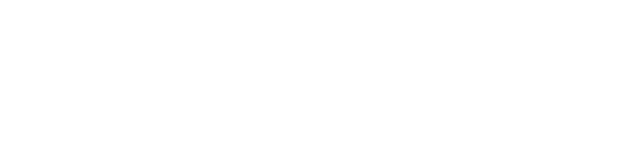
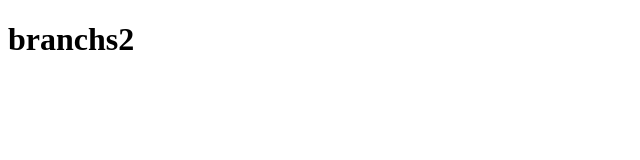
Before and after one commit to djeytq/branchs, a plain HTML site: page index.html in a window 1280 px wide. Shown: the whole page, without its empty margins (0-640 px from the left). Drawn offline with Linux system fonts and the light colour scheme.

Commit message:
add h1 branchs2

```diff
--- a/index.html
+++ b/index.html
@@ -6,6 +6,7 @@
     <title>Estudando o GIT</title>
 </head>
 <body>
+    <h1>branchs2</h1>
 
 </body>
 </html>
```
